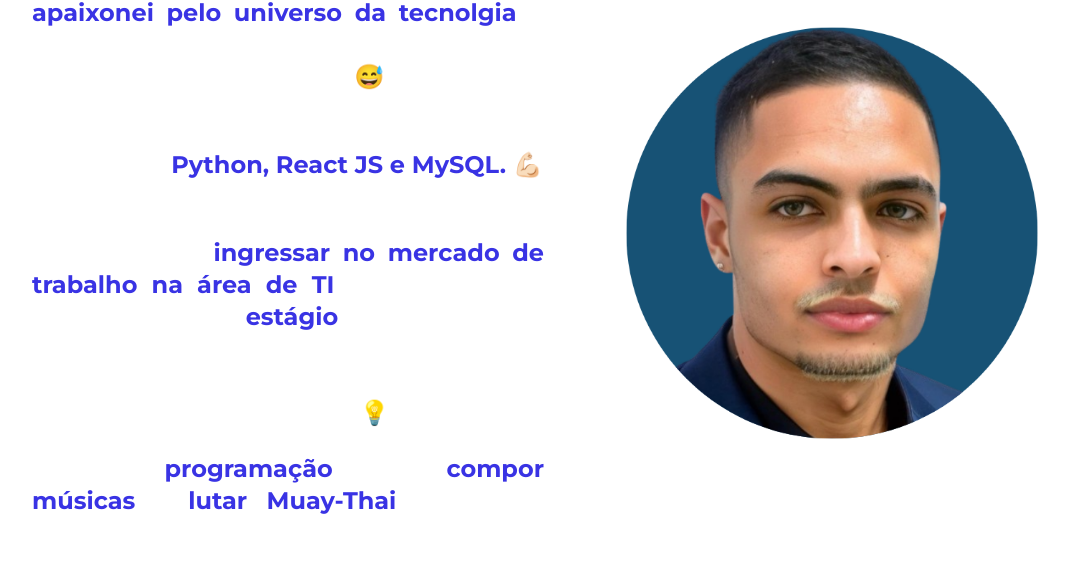
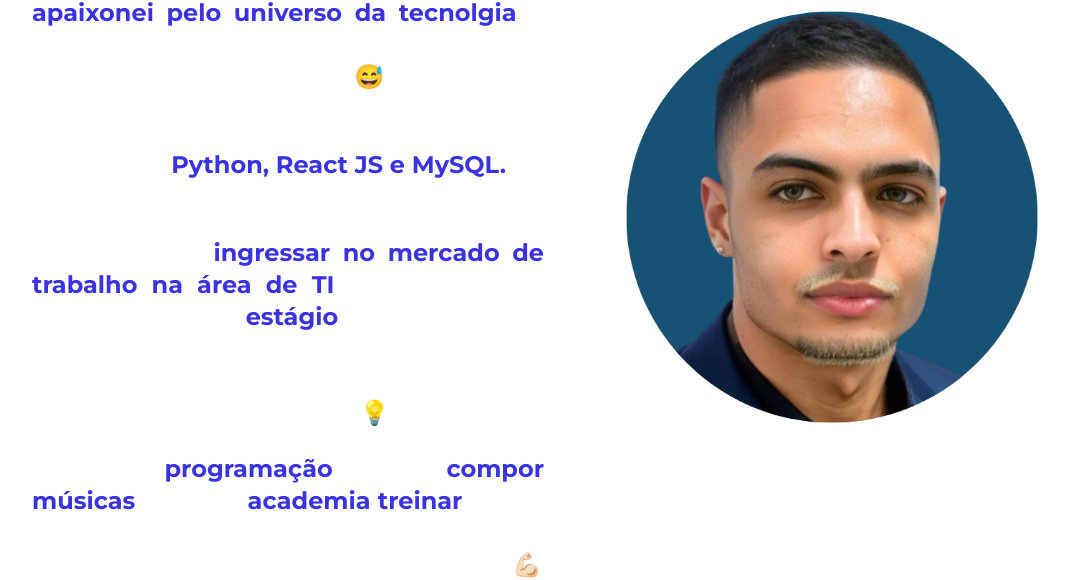
Before and after one commit to FlyingHigh520741/portifolio-react, a React (Vite) app: page / in a window 1280 px wide. Shown: the part 856-1436 px from the top of the page, without its empty margins (96-1165 px from the left). Built offline with nearby package versions, Linux system fonts and the light colour scheme.

Commit message:
Refatorando

```diff
--- a/src/components/Home/Home.jsx
+++ b/src/components/Home/Home.jsx
@@ -32,13 +32,13 @@ function Home() {
                     Desde que comecei a programar, <span className="text-azul font-bold"> me apaixonei pelo universo da tecnolgia </span> e estou sempre aprendendo coisas novas, ou pelo menos tentando... 😅
                 </p>
                 <p className="font-montserrat font-medium mb-6 text-sm md:text-md lg:text-2xl text-justify">
-                    Atualmente estou aprendendo um pouco mais sobre <span className="text-azul font-bold">Python, React JS e MySQL. 💪🏻</span>
+                    Atualmente estou aprendendo um pouco mais sobre <span className="text-azul font-bold">Python, React JS e MySQL. </span>
                 </p>
                 <p className="font-montserrat font-medium mb-6 text-sm md:text-md lg:text-2xl text-justify">
                 Um dos meus maiores objetivos atualmente é  <span className="text-azul font-bold">ingressar no mercado de trabalho na área de TI</span>, buscando uma oportunidade de  <span className="text-azul font-bold">estágio</span> que me permita aplicar meus conhecimentos e desenvolver minhas habilidades em um ambiente profissional real.   💡
                 </p>
                 <p className="font-montserrat font-medium text-sm md:text-md lg:text-2xl text-justify">
-                    Além da <span className="text-azul font-bold">programação</span>, adoro <span className="text-azul font-bold">compor músicas</span> e <span className="text-azul font-bold">lutar Muay-Thai</span> nas horas vagas, o que sempre me inspira a ser criativo e focado nos projetos que estou desenvolvendo. 🤟🏻
+                    Além da <span className="text-azul font-bold">programação</span>, adoro <span className="text-azul font-bold">compor músicas</span> e ir para <span className="text-azul font-bold">academia treinar</span>, o que sempre me inspira a ser criativo e focado nos projetos que estou desenvolvendo. 💪🏻
                 </p>
             </div>
             <div className="flex justify-end mt-10 md:mt-0 md:w-1/2 pl-6">
--- a/src/components/Type.jsx
+++ b/src/components/Type.jsx
@@ -7,7 +7,7 @@ function Type() {
         options={{
           strings: [
             "Engenharia de Software",
-            "Estagiário de TI",
+            "Buscando estágio em TI",
             "Desenvolvedor",
             "Tecnologia",
             "Programação"
```
